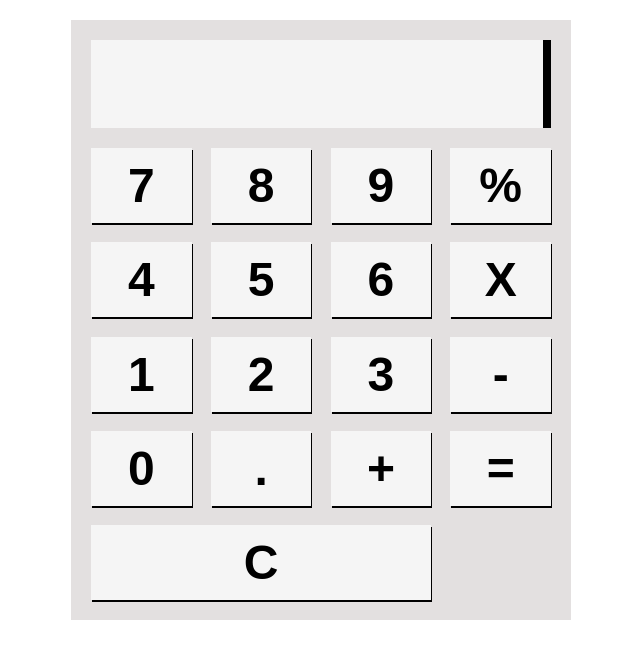
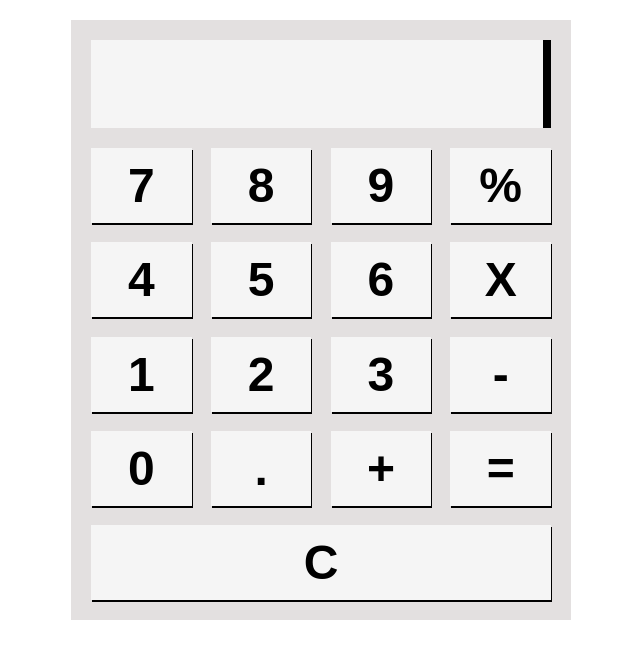
Before and after one commit to DarmathM/darren.github.io, a plain HTML site: page index.html in a window 1280 px wide. Shown: the whole page, without its empty margins (319-959 px from the left). Drawn offline with Linux system fonts and the light colour scheme.

Commit message:
mise à jour

```diff
--- a/calculator.css
+++ b/calculator.css
@@ -52,8 +52,7 @@
     border: none;
 }
 #clear{
-   grid-row: span 1;
-   grid-column: span 3;
+   grid-column: span 4;
 }
 
 .btn-container .calc-btn:hover{
@@ -83,3 +82,7 @@
         opacity: 0;
     }
 }
+
+#ecran{
+    position: absolute;
+}
```
